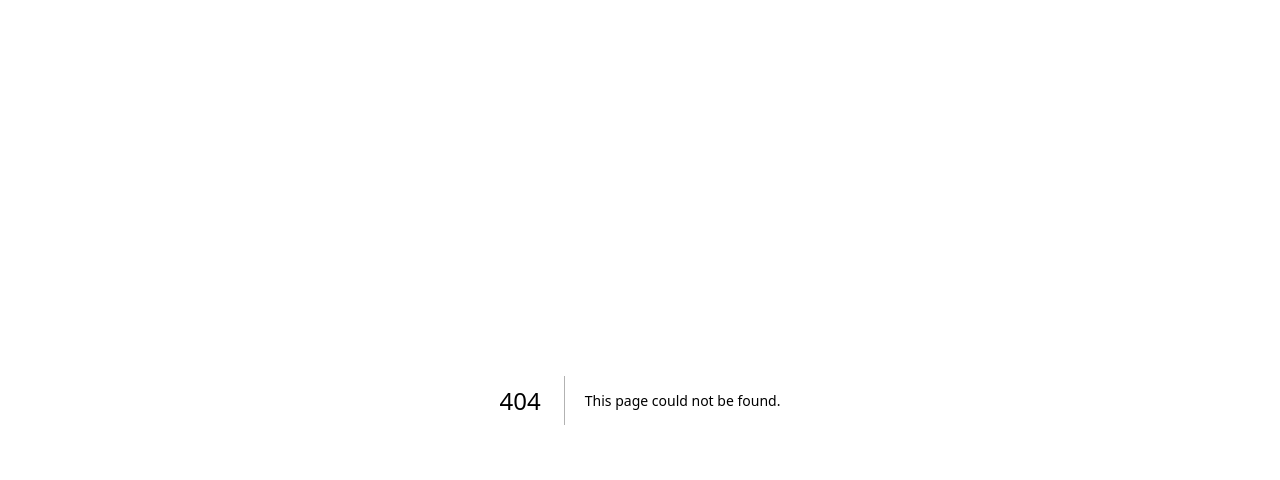
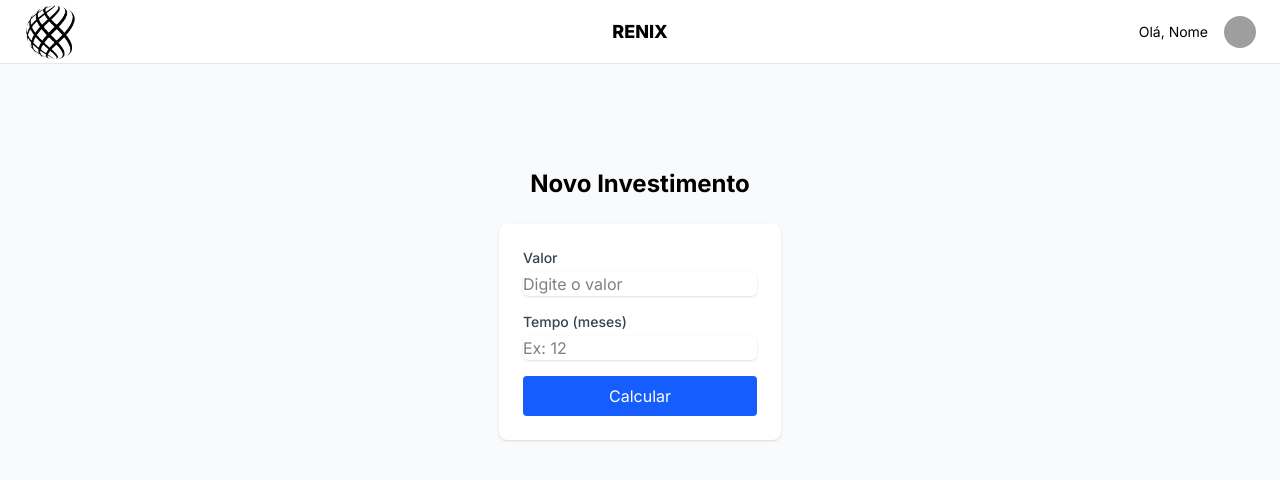
Before and after one commit to Bruno-DevBack/TCC_ADS_ETEC, a Next.js app in the folder Renix/: page /newinvestment in a window 1280 px wide. Before the commit this address had no page. Shown: the top 480 px of the page. Built offline with nearby package versions, Linux system fonts and the light colour scheme; grey boxes are pictures that could not be loaded.

Commit message:
Página inicial e Criação de Investimentos

```diff
--- a/Renix/package.json
+++ b/Renix/package.json
@@ -11,6 +11,8 @@
   "dependencies": {
     "@headlessui/react": "^2.2.0",
     "@heroicons/react": "^2.2.0",
+    "flowbite": "^3.1.2",
+    "flowbite-react": "^0.11.7",
     "mysql2": "^3.14.0",
     "next": "15.2.4",
     "react": "^19.0.0",
--- /dev/null
+++ b/Renix/src/app/investments/page.tsx
@@ -0,0 +1,56 @@
+'use client';
+
+import { useRouter } from 'next/navigation';
+
+
+export default function Dashboard() {
+    const router = useRouter();
+
+    return (
+        <div className="flex min-h-screen">
+
+            {/* Conteúdo principal */}
+            <div className="flex-1 flex flex-col">
+                {/* Navbar */}
+                <nav className="h-16 bg-white border-b border-gray-200 px-6 flex items-center justify-between">
+                    <div className="flex items-center space-x-4">
+                        <img src="/logo.png" alt="Logo" className="w-14 h-14" />
+                    </div>
+
+                    {/* Título centralizado */}
+                    <h1 className="text-lg font-extrabold text-black-500 absolute left-1/2 transform -translate-x-1/2">
+                        RENIX
+                    </h1>
+
+                    <div className="flex items-center space-x-4">
+                        <span className="text-sm hidden sm:block">Olá, Nome</span>
+                        <img src="/avatar.png" alt="Avatar" className="w-8 h-8 rounded-full" />
+                    </div>
+                </nav>
+
+                {/* Conteúdo */}
+                <main className="flex-1 bg-gray-50 p-6">
+                    <div className="flex items-center justify-between mb-5">
+                        <h1 className="text-2xl font-bold text-black-500">
+                            Seus Investimentos
+                        </h1>
+                        <button
+                            onClick={() => router.push('/newinvestment')}
+                            className="bg-gray-600 hover:bg-green-700 text-white font-bold py-2 px-4 rounded-full text-lg"
+                        >
+                            +
+                        </button>
+                    </div>
+
+                    <div className="grid grid-cols-1 sm:grid-cols-2 lg:grid-cols-4 gap-4">
+                        <div className="bg-white shadow rounded-lg p-4">
+                            <h3 className="text-sm font-medium text-gray-500">Nubank</h3>
+                            <p className="text-2xl font-bold text-gray-900">1.200</p>
+                        </div>
+                    </div>
+                </main>
+            </div>
+        </div>
+
+    );
+}
--- /dev/null
+++ b/Renix/src/app/newinvestment/page.tsx
@@ -0,0 +1,72 @@
+'use client';
+
+import { useRouter } from 'next/navigation';
+
+
+export default function Dashboard() {
+    const router = useRouter();
+
+    return (
+        <div className="flex min-h-screen">
+
+            {/* Conteúdo principal */}
+            <div className="flex-1 flex flex-col">
+                {/* Navbar */}
+                <nav className="h-16 bg-white border-b border-gray-200 px-6 flex items-center justify-between">
+                    <div className="flex items-center space-x-4">
+                        <img src="/logo.png" alt="Logo" className="w-14 h-14" />
+                    </div>
+
+                    {/* Título centralizado */}
+                    <h1 className="text-lg font-extrabold text-black-500 absolute left-1/2 transform -translate-x-1/2">
+                        RENIX
+                    </h1>
+
+                    <div className="flex items-center space-x-4">
+                        <span className="text-sm hidden sm:block">Olá, Nome</span>
+                        <img src="/avatar.png" alt="Avatar" className="w-8 h-8 rounded-full" />
+                    </div>
+                </nav>
+
+                {/* Conteúdo */}
+                <main className="min-h-screen bg-gray-50 flex justify-center p-6">
+                    <div className="flex flex-col items-center space-y-6">
+                        {/* Título centralizado */}
+                        <h1 className="text-2xl font-bold text-black-500 mt-20">Novo Investimento</h1>
+
+                        {/* Card com inputs */}
+                        <div className="bg-white shadow rounded-lg p-6 w-full max-w-md">
+                            <form className="space-y-4">
+                                <div>
+                                    <label className="block text-sm font-medium text-gray-700">Valor</label>
+                                    <input
+                                        type="number"
+                                        className="mt-1 block w-full rounded-md border-gray-300 shadow-sm focus:border-blue-500 focus:ring-blue-500"
+                                        placeholder="Digite o valor"
+                                    />
+                                </div>
+
+                                <div>
+                                    <label className="block text-sm font-medium text-gray-700">Tempo (meses)</label>
+                                    <input
+                                        type="number"
+                                        className="mt-1 block w-full rounded-md border-gray-300 shadow-sm focus:border-blue-500 focus:ring-blue-500"
+                                        placeholder="Ex: 12"
+                                    />
+                                </div>
+
+                                <button
+                                    type="submit"
+                                    className="w-full bg-blue-600 text-white py-2 px-4 rounded hover:bg-blue-700"
+                                >
+                                    Calcular
+                                </button>
+                            </form>
+                        </div>
+                    </div>
+                </main>
+
+            </div>
+        </div>
+    );
+}
--- /dev/null
+++ b/Renix/src/app/teste.html
@@ -0,0 +1,20 @@
+import { LineChart, Line, XAxis, YAxis, Tooltip, ResponsiveContainer } from 'recharts';
+
+const data = [
+  { mes: 'Jan', valor: 1000 },
+  { mes: 'Fev', valor: 1020 },
+  { mes: 'Mar', valor: 1040 },
+];
+
+export default function GraficoInvestimento() {
+  return (
+    <ResponsiveContainer width="100%" height={300}>
+      <LineChart data={data}>
+        <XAxis dataKey="mes" />
+        <YAxis />
+        <Tooltip />
+        <Line type="monotone" dataKey="valor" stroke="#8884d8" />
+      </LineChart>
+    </ResponsiveContainer>
+  );
+}
```
Also changed, not shown: Renix/public/logo.png (added), 1 other file (tests, documents, lock files or other folders).
